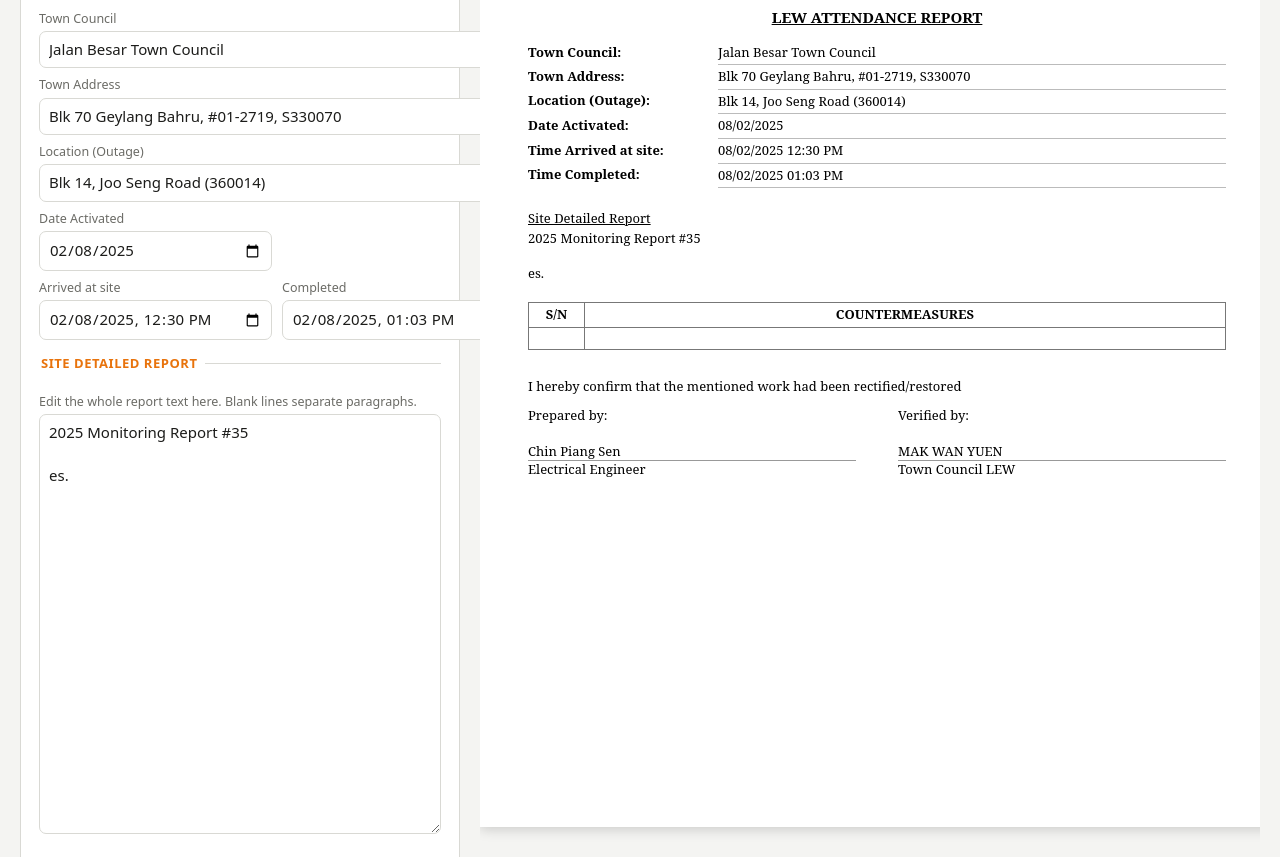
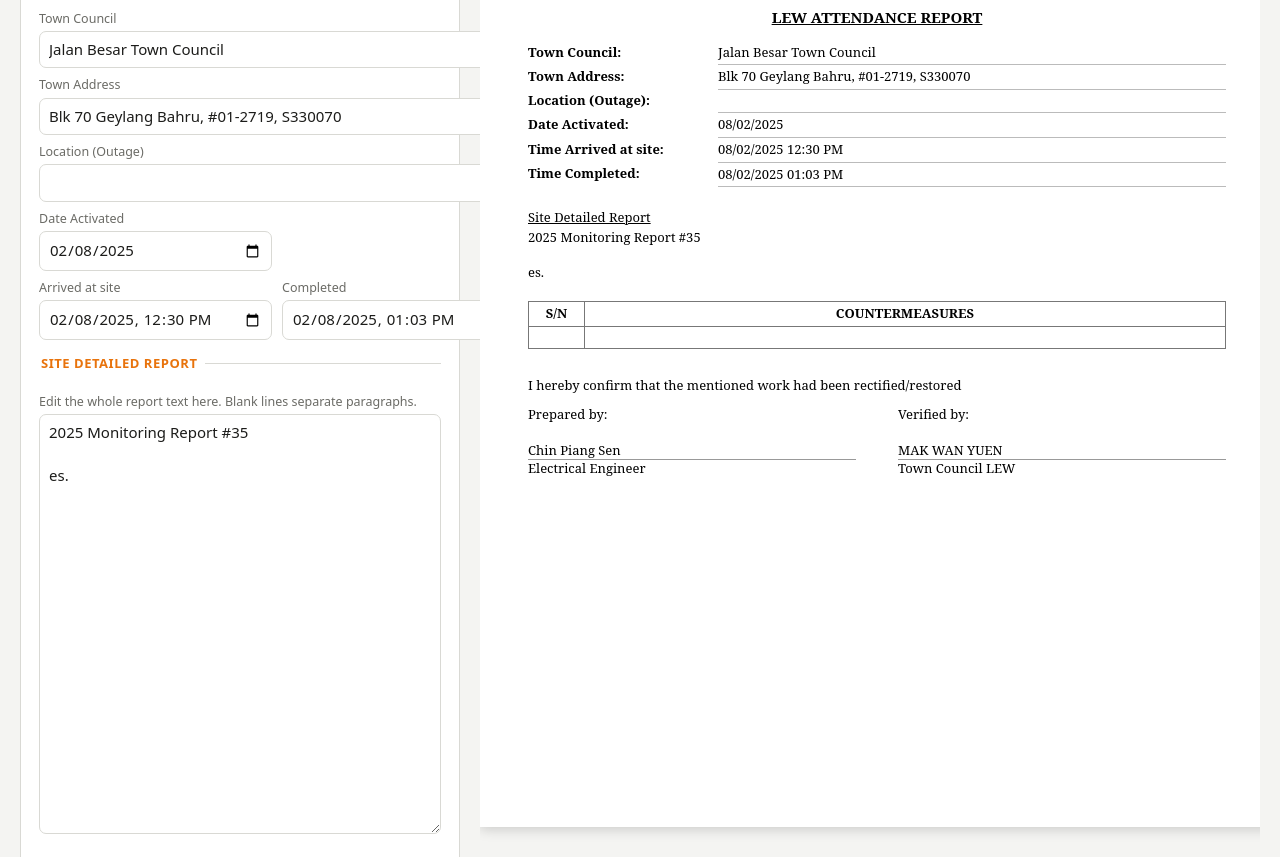
Before and after one commit to chinpsai/YL-Inspection-kit, a plain HTML site: page index.html in a window 1280 px wide. Shown: the part 243-1100 px from the top of the page. Drawn offline with Linux system fonts and the light colour scheme.

Commit message:
Clear value for 'Location (Outage)' input field
Updated the 'Location (Outage)' input field to have an empty value.

```diff
--- a/index.html
+++ b/index.html
@@ -90,7 +90,7 @@ figcaption{margin-top:5px}
   <fieldset><legend>Site details</legend>
    <label>Town Council</label><input id="tc" value="Jalan Besar Town Council">
     <label>Town Address</label><input id="addr" value="Blk 70 Geylang Bahru, #01-2719, S330070">
-    <label>Location (Outage)</label><input id="loc" value="Blk 14, Joo Seng Road (360014)">
+    <label>Location (Outage)</label><input id="loc" value=" ">
     <div class="row">
       <div><label>Date Activated</label><input id="act" type="date" value="2025-02-08"></div>
 
```
